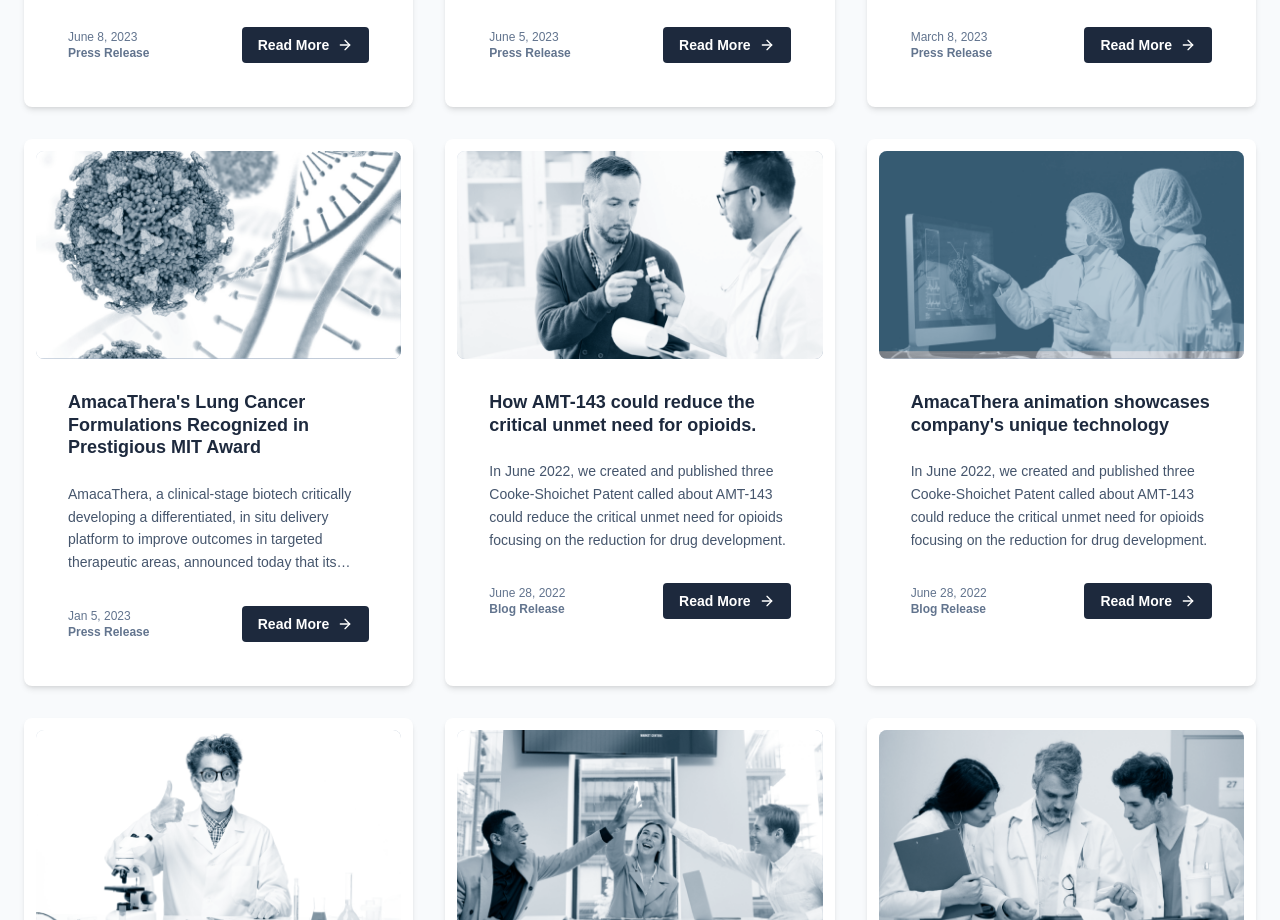
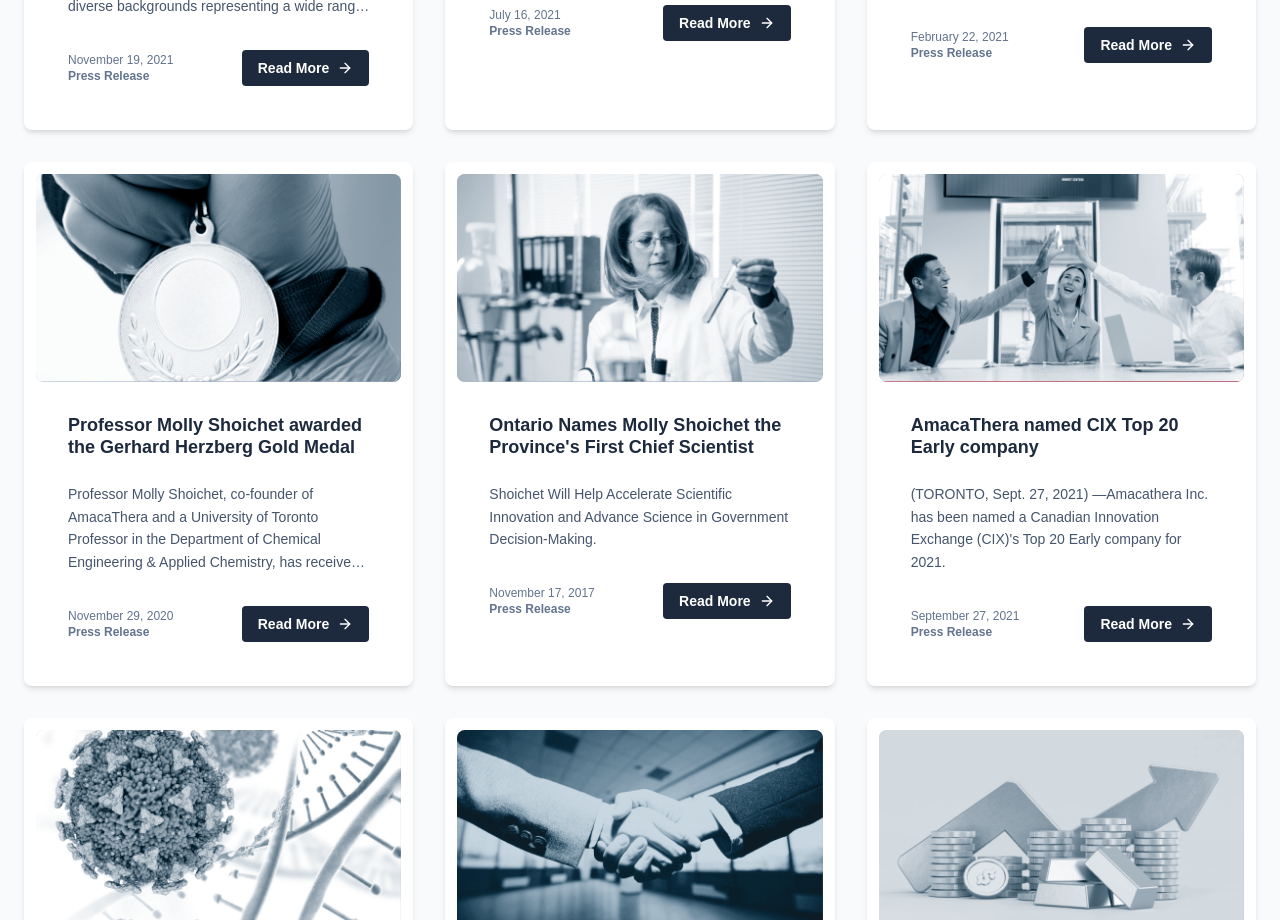
Before and after one commit to sharonatikin/amacathera, a Next.js app: page /news in a window 1280 px wide. Shown: the part 1880-2800 px from the top of the page. Built offline with nearby package versions, Linux system fonts and the light colour scheme.

Commit message:
5/11/25.2

```diff
--- a/src/components/news/NewsGrid.tsx
+++ b/src/components/news/NewsGrid.tsx
@@ -1,137 +1,18 @@
 import React from 'react';
 import { ArrowRight, MapPin, Facebook, Twitter, Linkedin, Instagram } from 'lucide-react';
 import PressReleaseCard from './PressReleaseCard';
+import Link from 'next/link';
+import { pressReleases } from '@/const';
 
 const NewsGrid: React.FC = () => {
-  const newsItems = [
-    {
-      image: 'handshake.png',
-      title: 'AmacaThera Collaborates With Leading Global Pharmaceutical Company',
-      description: 'VANCOUVER, BC, June 10, 2024—AmacaThera, a clinical-stage biotech critically developing a differentiated, in situ delivery platform to improve post-operative pain management, is pleased to announce a collaboration with a leading global pharmaceutical company.',
-      date: 'June 10, 2024',
-      category: 'Press Release'
-    },
-    {
-      image: 'presentation.png',
-      title: "BDC features AmacaThera's journey",
-      description: 'Molly Shoichet and Mike Cooke, AmacaThera\'s co-founders, recently took centre stage at BDC Capital\'s "State of the Small and Medium Business" event at the Board Room of Canada. The annual gathering offers a unique perspective on the business landscape from the nation\'s leading entrepreneurs.',
-      date: 'May 8, 2024',
-      category: 'Press Release'
-    },
-    {
-      image: 'lab-work.png',
-      title: 'AmacaThera Closes Series A Extension to Advance Clinical Development of Long Acting...',
-      description: 'TORONTO, May 7, 2024 /CNW/ – AmacaThera, Inc., a clinical-stage biotech focused on the development of novel hydrogels, targeted formulation technologies, and innovative drug delivery systems, announced today the close of its oversubscribed CAD$10.3 million Series A Extension to further the company\'s clinical development and expand the uses of its drug delivery platform.',
-      date: 'May 7, 2024',
-      category: 'Press Release'
-    },
-    {
-      image: 'surgery.png',
-      title: 'AmacaThera announces first-in-human non-opioid analgesic in post-surgical pain management',
-      description: 'TORONTO, June 8, 2023—Pharmaceutical company AmacaThera, a clinical-stage biotech pioneering drug delivery systems from the University of Toronto, announced today it\'s commencing a Phase I clinical trial of its leading non-opioid analgesic for post-surgical pain and recovering from surgical care.',
-      date: 'June 8, 2023',
-      category: 'Press Release'
-    },
-    {
-      image: 'medical-care.png',
-      title: 'AmacaThera Presents Promising Data when prescribed episod after undergoing surgical care.',
-      description: 'MADRID, June 1-5, 2023—AmacaThera presented exciting new results at the European Society of Cardiology conference. The data demonstrates significant improvement in patient recovery time and pain management following cardiac procedures.',
-      date: 'June 5, 2023',
-      category: 'Press Release'
-    },
-    {
-      image: 'consultation.png',
-      title: 'AmacaThera Successfully Dose 10 Subjects in Phase 1 Clinical Trial of Surgeon™ Therapeutic...',
-      description: 'TORONTO, March 8, 2023 /CNW/ – AmacaThera Inc., a clinical-stage biotech company developing therapies for post-surgical pain management, announced the successful enrollment and first-dose study of the 10 subjects and final dose in its Phase 1 clinical trial of Surgeon™.',
-      date: 'March 8, 2023',
-      category: 'Press Release'
-    },
-    {
-      image: 'cancer-research.png',
-      title: "AmacaThera's Lung Cancer Formulations Recognized in Prestigious MIT Award",
-      description: 'AmacaThera, a clinical-stage biotech critically developing a differentiated, in situ delivery platform to improve outcomes in targeted therapeutic areas, announced today that its novel lung cancer formulations have received great funding from the Canadian government for the company.',
-      date: 'Jan 5, 2023',
-      category: 'Press Release'
-    },
-    {
-      image: 'discussion.png',
-      title: 'How AMT-143 could reduce the critical unmet need for opioids.',
-      description: 'In June 2022, we created and published three Cooke-Shoichet Patent called about AMT-143 could reduce the critical unmet need for opioids focusing on the reduction for drug development.',
-      date: 'June 28, 2022',
-      category: 'Blog Release'
-    },
-    {
-      image: 'xray-review.png',
-      title: "AmacaThera animation showcases company's unique technology",
-      description: 'In June 2022, we created and published three Cooke-Shoichet Patent called about AMT-143 could reduce the critical unmet need for opioids focusing on the reduction for drug development.',
-      date: 'June 28, 2022',
-      category: 'Blog Release'
-    },
-    {
-      image: 'microscope.png',
-      title: 'AmacaThera CEO Mike Cooke selected to address prestigious BIO CEO...',
-      description: 'VANCOUVER, BC, June 10th—CEO, co-founder by 2023 - Abstract AmacaThera announced today that CEO and co-founder Mike Cooke has been selected to present at the prestigious BIO CEO Conference representing a wide range of life science, biotech, and pharmaceutical industries.',
-      date: 'November 18, 2021',
-      category: 'Press Release'
-    },
-    {
-      image: 'meeting.png',
-      title: "AmacaThera named CIX Top 20 Early Company",
-      description: 'TORONTO, June 27, 2021—AmacaThera Inc. has been named a Canadian Innovation Exchange (CIX) Top 20 Early Company for 2021.',
-      date: 'September 27, 2021',
-      category: 'Press Release'
-    },
-    {
-      image: 'team-discussion.png',
-      title: "CBC's Quirks & Quarks features AmacaThera Co-Founder Professor Shoichet",
-      description: 'ICYMI: Thanks to CBC\'s Quirks and Quarks for covering the November 2020 announcement of Professor Shoichet\'s...',
-      date: 'July 18, 2021',
-      category: 'Press Release'
-    },
-    {
-      image: 'lab-scientist.png',
-      title: 'Out of the lab, into the marketplace',
-      description: 'Cooke and Tran became AmacaThera\'s co-founders, launching AmacaThera with the help of an exclusive worldwide license from the University of Toronto for technology covering hydrogels in both the United States and Europe. (see five-part story in the Toronto Star, published July 20, 2021)',
-      date: 'February 23, 2021',
-      category: 'Press Release'
-    },
-    {
-      image: 'signing.png',
-      title: 'AmacaThera Announces Close of Oversubscribed Series A',
-      description: 'TORONTO, February 19, 2021—AmacaThera announced today the close of its oversubscribed CAD$10.3 million Series A financing led by BDC Capital. Lumira Ventures and AMT-143, the company\'s lead clinical asset, and pipeline expansion.',
-      date: 'February 19, 2021',
-      category: 'Press Release'
-    },
-    {
-      image: 'award.png',
-      title: 'Professor Molly Shoichet awarded the Gerhard Herzberg Gold Medal',
-      description: 'Professor Molly Shoichet—co-founder of AmacaThera and a University of Toronto Professor of Chemical Engineering and Applied Chemistry—has been awarded the Natural Science and Engineering Research Council of Canada (NSERC) Herzberg Canada Gold Medal for Science...',
-      date: 'November 19, 2020',
-      category: 'Press Release'
-    },
-    {
-      image: 'lab-equipment.png',
-      title: 'AmacaThera Secures Funding to Initiate Phase 1 Trial of Non-Opioid...',
-      description: 'AmacaThera, a Toronto-based company commercializing hydrogel-based drug delivery technologies, announced today that it has received $245k in grant financing from leading development, York Region, and City of Toronto.',
-      date: 'January 8, 2020',
-      category: 'Press Release'
-    },
-    {
-      image: 'scientist-portrait.png',
-      title: "Ontario Names Molly Shoichet the Province's First Chief",
-      description: 'Shoichet will help Accelerate Scientific Innovation and Advance Ontario as a Global Innovation Leader. Ontario has appointed thirty Shoichet at the University of Toronto as the province\'s first Chief Scientist.',
-      date: 'November 12, 2017',
-      category: 'Press Release'
-    }
-  ];
 
   return (
     <div className="min-h-screen bg-slate-50">
       {/* News Grid */}
       <div className="max-w-7xl mx-auto px-6 py-12">
         <div className="grid md:grid-cols-2 lg:grid-cols-3 gap-8">
-          {newsItems.map((item, index) => (
-            <div key={index} className="bg-white p-3 rounded-lg shadow-md overflow-hidden hover:shadow-2xl transition-shadow">
+          {pressReleases.map((item, index) => (
+            <Link href={`/news/${item.id}`}  key={index} className="bg-white p-3 rounded-lg shadow-md overflow-hidden hover:shadow-2xl transition-shadow">
               {/* Image */}
               <div className=" bg-gradient-to-br rounded-lg from-slate-300 to-slate-400 overflow-hidden">
                 <img src={`/images/news/${item.image}`} className='w-full h-52' alt="" />
@@ -143,7 +24,7 @@
                   {item.title}
                 </h3>
                 <p className="text-slate-600 text-sm mb-4 leading-relaxed line-clamp-4">
-                  {item.description}
+                  {item.summary}
                 </p>
 
                 {/* Footer */}
@@ -158,7 +39,7 @@
                   </button>
                 </div>
               </div>
-            </div>
+            </Link>
             // <PressReleaseCard key={index} item={item} />
           ))}
         </div>
```
Also changed, not shown: src/components/news/NewsSection.tsx (+34 -46 lines).
